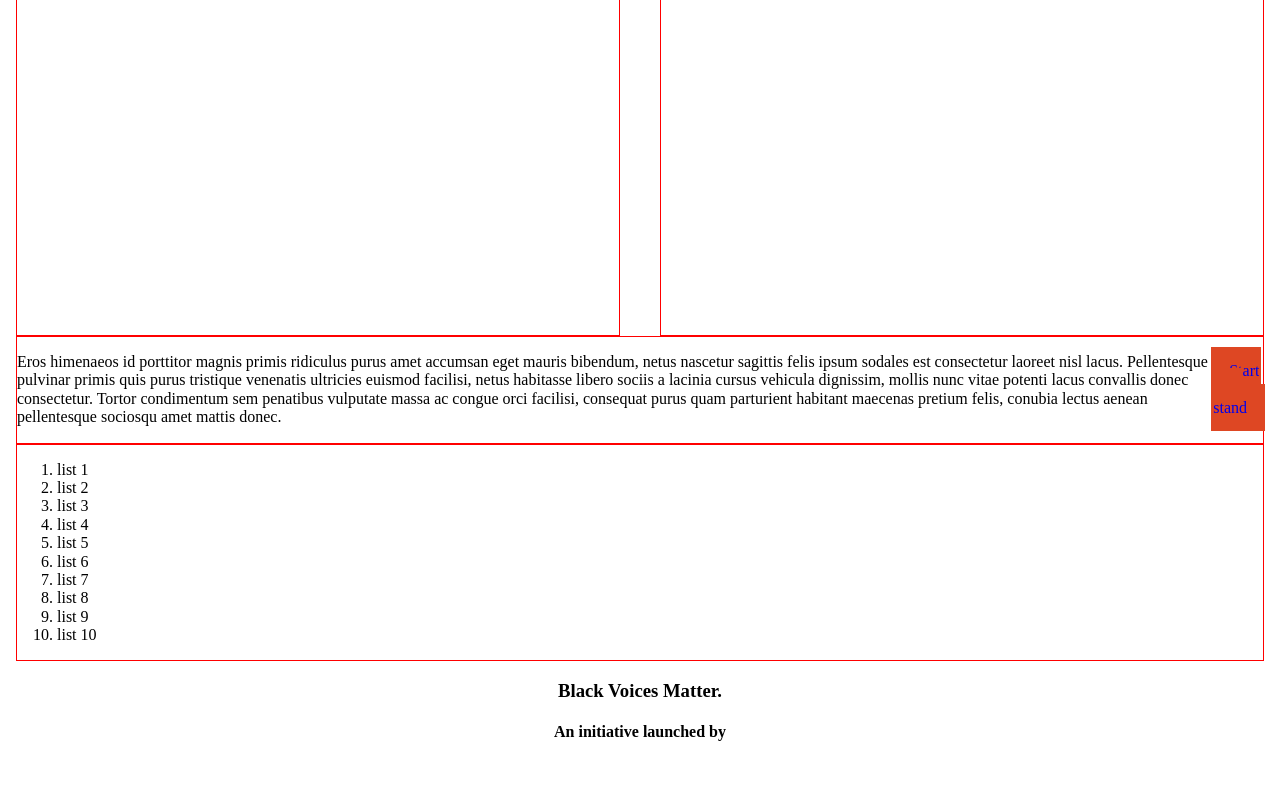
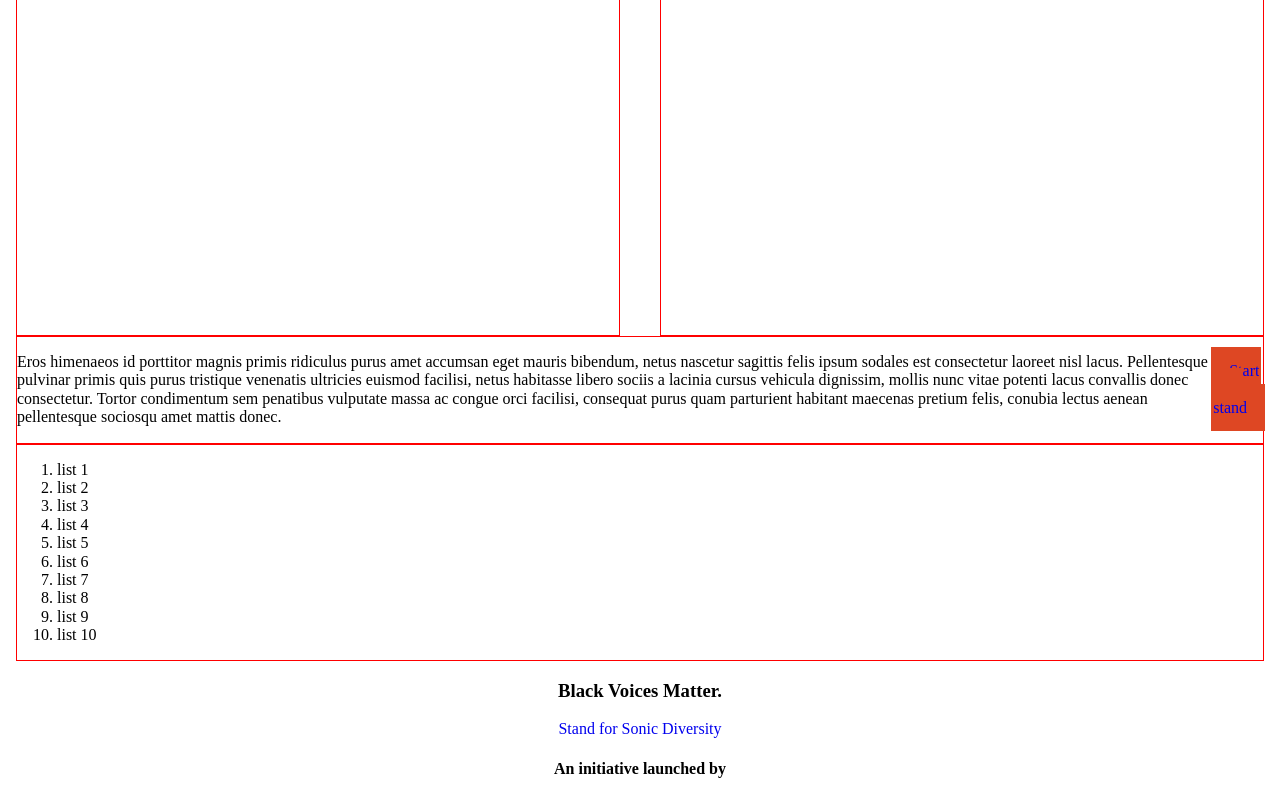
Before and after one commit to brianyuen/sonic-diversity, a Gatsby site: page / in a window 1280 px wide. Shown: the part 464-1264 px from the top of the page. Before the commit the page ends 1227 px from the top, so only its background shows below. Built offline with nearby package versions, Linux system fonts and the light colour scheme; Gatsby itself is replaced by a stand-in of ours.

Commit message:
configure footer component

```diff
--- a/src/components/footer.js
+++ b/src/components/footer.js
@@ -1,29 +1,29 @@
-import { Link, graphql } from "gatsby"
+import { Link } from "gatsby"
+import PropTypes from "prop-types"
 import React from "react"
 
 import footer from '../scss/footer.module.scss'
 
-export const data = graphql`
-  query {
-    site {
-      siteMetadata {
-        title
-        description
-        author
-      }
-    }
-  }
-`
 
-const Footer = ( ) => (
+
+const Footer = ( { siteTitle } ) => (
   <footer className={footer.footer}>
     <h3>Black Voices Matter.</h3>
-    <Link to="/" className={footer.logo}>
+    <Link to="/" className={footer.logo} title={siteTitle} >
+      {siteTitle}
     </Link>
     <h4>An initiative launched by</h4>
   </footer>
 )
 
 
+Footer.propTypes = {
+  siteTitle: PropTypes.string,
+}
+
+Footer.defaultProps = {
+  siteTitle: ``,
+}
+
 
 export default Footer
--- a/src/pages/index.js
+++ b/src/pages/index.js
@@ -91,7 +91,7 @@ const IndexPage = (props) => (
       </section>
 
       <footer className={home.footer}>
-        <Footer />
+        <Footer siteTitle={props.data.site.siteMetadata.title} />
       </footer>
 
 
--- a/src/pages/what-is-the-sonic-color-line.js
+++ b/src/pages/what-is-the-sonic-color-line.js
@@ -64,7 +64,7 @@ const SinglePage = (props) => (
 
       </dl>
 
-      <Footer />
+      <Footer siteTitle={props.data.site.siteMetadata.title} />
 
     </div>
   </Layout>
```
